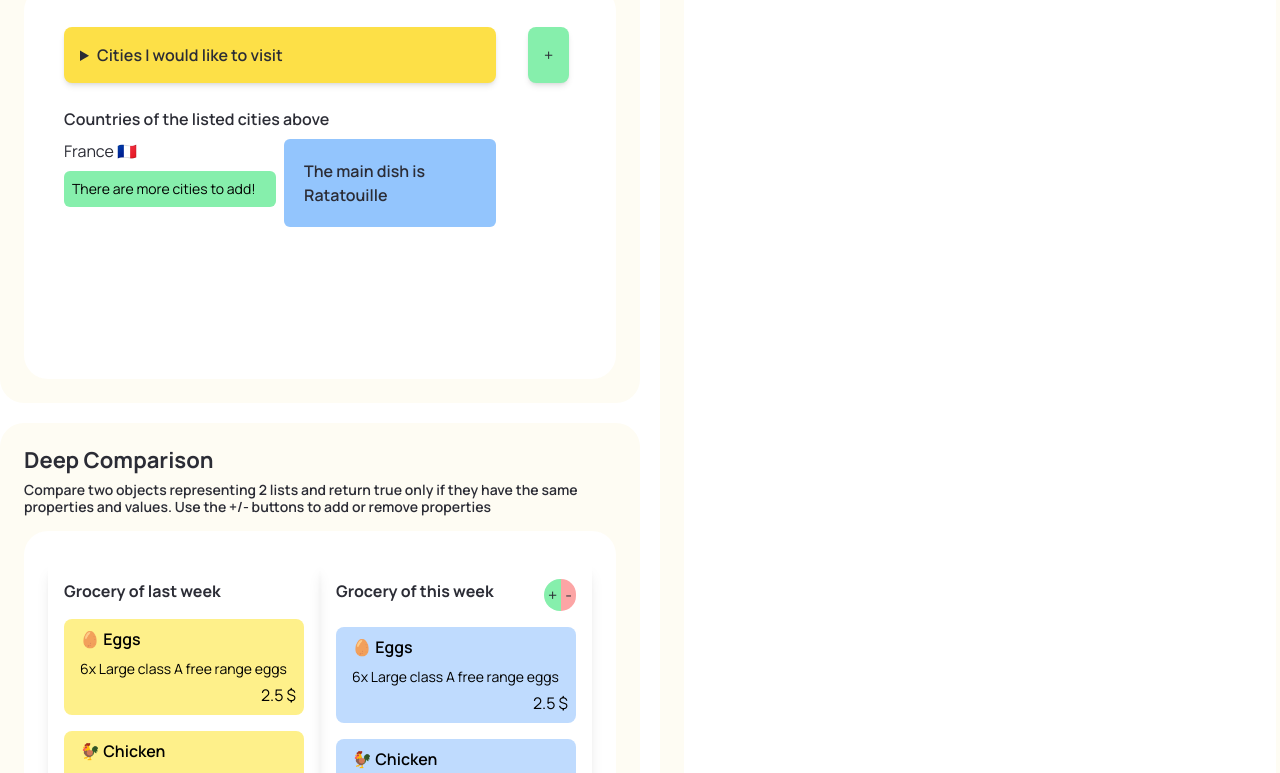
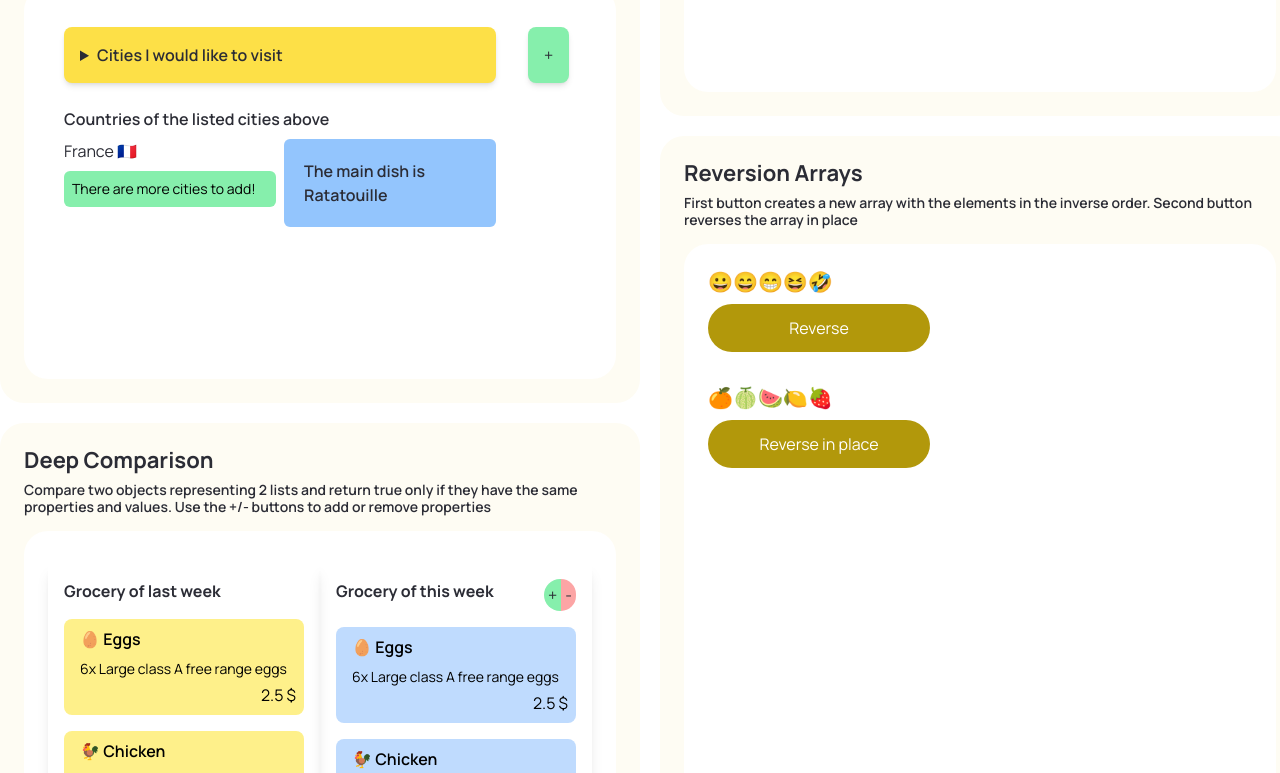
Before and after one commit to jon-oscar/eloquent-js, a Next.js app: page /chapter4 in a window 1280 px wide. Shown: the part 1300-2073 px from the top of the page. Built offline with nearby package versions, Linux system fonts and the light colour scheme.

Commit message:
Add JArrayReversion

```diff
--- /dev/null
+++ b/components/exercises/chapter-4-jon/JArrayReversion.tsx
@@ -0,0 +1,66 @@
+import CustomButton from '@/components/CustomButton';
+import React, { useState } from 'react';
+import jReverseArray from './jReverseArray';
+import jReverseArrayInPlace from './jReverseArrayInPlace';
+
+export const INITIAL_EMOJIS_1 = ['😀', '😄', '😁', '😆', '🤣'];
+export const INITIAL_EMOJIS_2 = ['🍊', '🍈', '🍉', '🍋', '🍓'];
+
+/**
+ * Renders a component that displays two arrays and allows the user to reverse them.
+ * The first array is reversed by creating a reversed copy of the array,
+ * while the second array is reversed in place.
+ * @returns A JSX element representing the component.
+ */
+export default function JArrayReversion(): React.JSX.Element {
+  const [emojis1, setEmojis1] = useState<any[]>(INITIAL_EMOJIS_1);
+  const [emojis2, setEmojis2] = useState<any[]>(INITIAL_EMOJIS_2);
+  const [hasClickedReverseInPlaceButton, setHasClickedReverseInPlaceButton] =
+    useState<boolean>(false);
+
+  const handleReverseButtonClick = () => {
+    setEmojis1(jReverseArray(emojis1));
+  };
+
+  const handleReverseInPlaceButtonClick = () => {
+    jReverseArrayInPlace(emojis2);
+    setEmojis2(emojis2);
+
+    /**
+     * This is a hack to force a re-render, since the emojis2 array is mutated in place,
+     * current and previous array references are the same so React doesn't render
+     * because it doesn't detect a change.
+     * By changing the state of a boolean, we force a re-render.
+     */
+    setHasClickedReverseInPlaceButton(!hasClickedReverseInPlaceButton);
+  };
+
+  return (
+    <div data-testid='j-array-reversion'>
+      <div className='mb-8'>
+        <p data-testid='emojis1-container' className='text-xl'>
+          {emojis1.map((emoji) => (
+            <span key={emoji}>{emoji}</span>
+          ))}
+        </p>
+        <CustomButton
+          title='Reverse'
+          containerStyles='bg-[#B2980B] text-white rounded-full mt-2 min-w-[222px]'
+          handleClick={handleReverseButtonClick}
+        />
+      </div>
+      <div>
+        <p data-testid='emojis2-container' className='text-xl'>
+          {emojis2.map((emoji) => (
+            <span key={emoji}>{emoji}</span>
+          ))}
+        </p>
+        <CustomButton
+          title='Reverse in place'
+          containerStyles='bg-[#B2980B] text-white rounded-full mt-2 min-w-[222px]'
+          handleClick={handleReverseInPlaceButtonClick}
+        />
+      </div>
+    </div>
+  );
+}
--- a/constants/chapter.json
+++ b/constants/chapter.json
@@ -124,8 +124,8 @@
       },
       {
         "id": 2,
-        "title": " ",
-        "details": "This is my solution for..."
+        "title": "Reversion arrays",
+        "details": "First button creates a new array with the elements in the inverse order. Second button reverses the array in place"
       },
       {
         "id": 3,
--- a/pages/chapter4.tsx
+++ b/pages/chapter4.tsx
@@ -1,10 +1,11 @@
 import Layout from '@/components/Layout';
 import PageCard from '@/components/PageCard';
+import JArrayReversion from '@/components/exercises/chapter-4-jon/JArrayReversion';
 import JSumRange from '@/components/exercises/chapter-4-jon/JSumRange';
+import CityList from '@/components/exercises/chapter-4-oscar/AList/CityList';
+import DeepComparison from '@/components/exercises/chapter-4-oscar/DeepComparison/DeepComparison';
 import ReversingAnArray from '@/components/exercises/chapter-4-oscar/ReversingAnArray';
-import CityList from '@/components/exercises/chapter-4-oscar/AList/CityList';
 import SumOfARange from '@/components/exercises/chapter-4-oscar/SumOfARange';
-import DeepComparison from '@/components/exercises/chapter-4-oscar/DeepComparison/DeepComparison';
 import chapter from '@/constants/chapter.json';
 import '../app/globals.css';
 
@@ -63,12 +64,20 @@ export default function Chapter4() {
           </div>
           <div className='flex flex-col'>
             {devJon && (
+              <>
                 <PageCard
                   id={devJon[0].id}
                   title={devJon[0].title}
                   details={devJon[0].details}
                   code={() => <JSumRange />}
                 />
+                <PageCard
+                  id={devJon[1].id}
+                  title={devJon[1].title}
+                  details={devJon[1].details}
+                  code={() => <JArrayReversion />}
+                />
+              </>
             )}
           </div>
         </div>
```
Also changed, not shown: 2 other files (tests, documents, lock files or other folders). Lines whose indentation alone changed are shown as unchanged.
